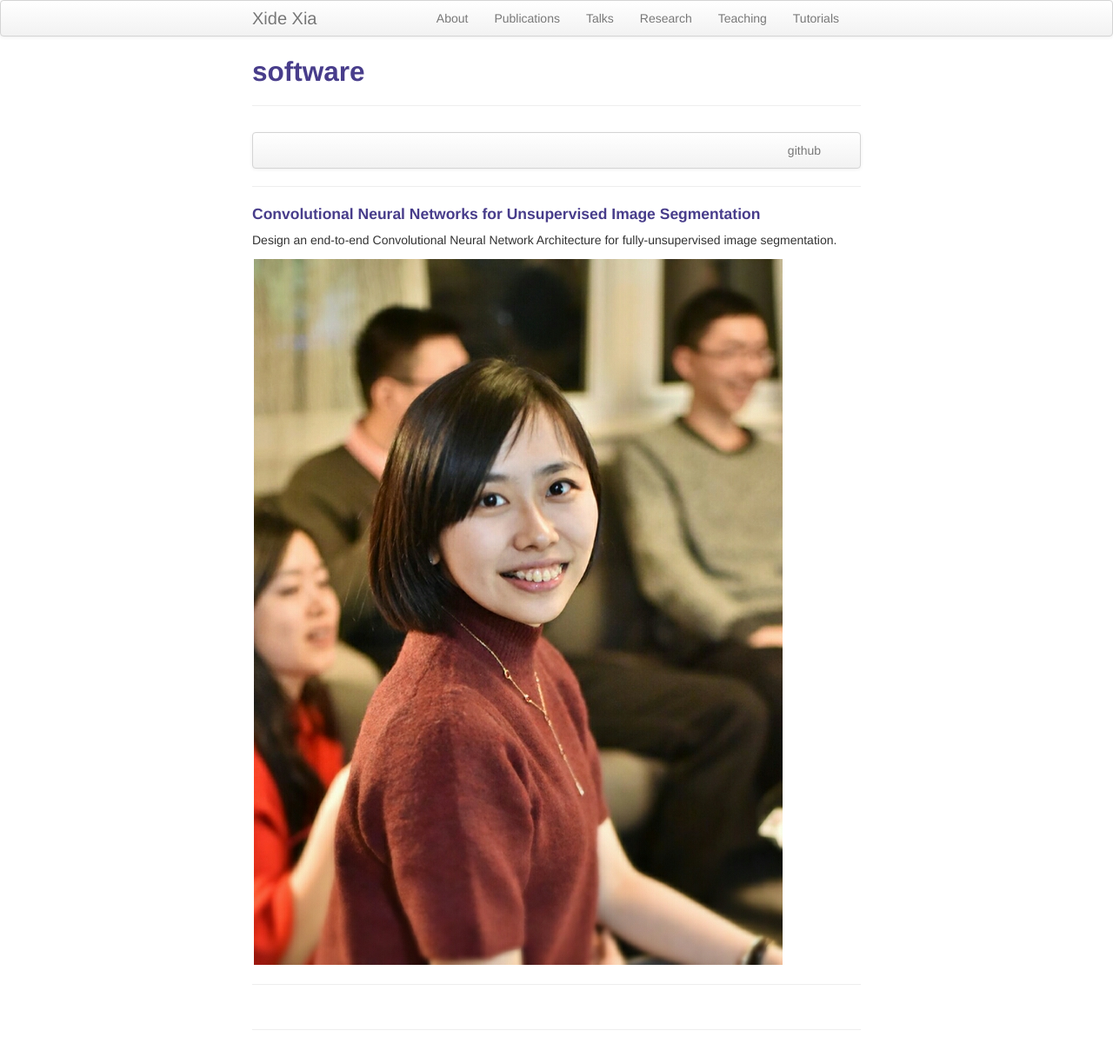
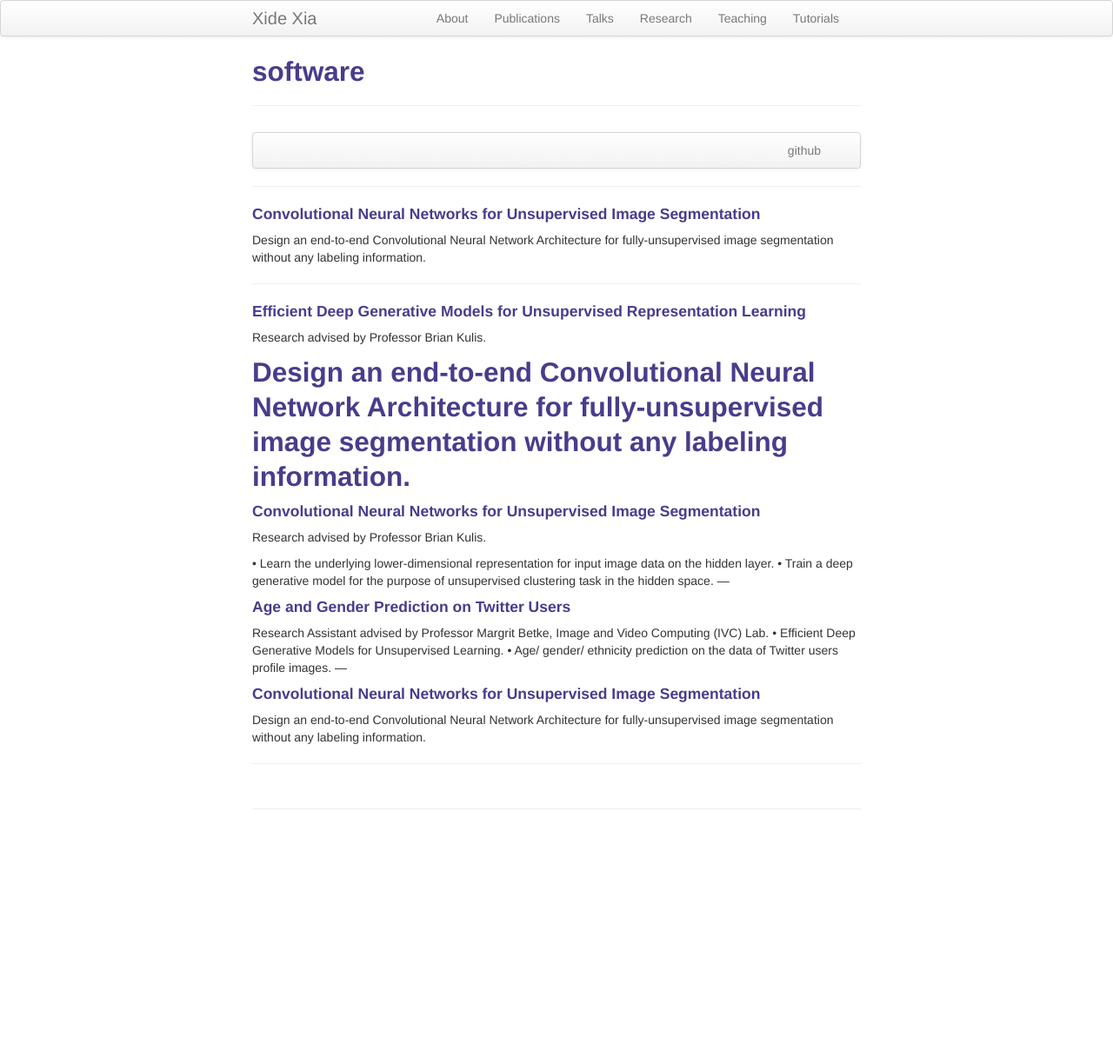
Before and after one commit to xidexia/xidexia.github.io, a Jekyll site: the page built from pages/research.md, in a window 1280 px wide. Shown: the whole page at 87% size. Built offline with Jekyll 4.4.1, drawn with Linux system fonts in a browser that asks for light colours; after the commit the page ends 962 px from its top, so only the background shows below that.

Commit message:
“0801”

```diff
--- a/pages/research.md
+++ b/pages/research.md
@@ -16,10 +16,35 @@ description: xide's software
 
 
 #### <a name="Segmentation"></a>Convolutional Neural Networks for Unsupervised Image Segmentation
-Design an end-to-end Convolutional Neural Network Architecture for fully-unsupervised image segmentation.
-
-<a href="../assets/pics/xidexia.jpg">
-<img src="../assets/pics/xidexia.jpg"
-title="Xide Xia" alt="Xide Xia"/></a>
+Design an end-to-end Convolutional Neural Network Architecture for fully-unsupervised image segmentation without any labeling information.
 
 ---
+
+#### <a name="Segmentation"></a>Efficient Deep Generative Models for Unsupervised Representation Learning
+Research advised by Professor Brian Kulis.
+
+Design an end-to-end Convolutional Neural Network Architecture for fully-unsupervised image segmentation without any labeling information.
+---
+
+
+#### <a name="clustering"></a>Convolutional Neural Networks for Unsupervised Image Segmentation
+Research advised by Professor Brian Kulis.
+
+• Learn the underlying lower-dimensional representation for input image data on the hidden layer.
+• Train a deep generative model for the purpose of unsupervised clustering task in the hidden space.
+---
+
+
+#### <a name="Twitter"></a>Age and Gender Prediction on Twitter Users
+Research Assistant advised by Professor Margrit Betke, Image and Video Computing (IVC) Lab.
+• Efficient Deep Generative Models for Unsupervised Learning.
+• Age/ gender/ ethnicity prediction on the data of Twitter users profile images.
+---
+
+
+#### <a name="Segmentation"></a>Convolutional Neural Networks for Unsupervised Image Segmentation
+Design an end-to-end Convolutional Neural Network Architecture for fully-unsupervised image segmentation without any labeling information.
+
+
+
+---
```
Also changed, not shown: 1 other file.
